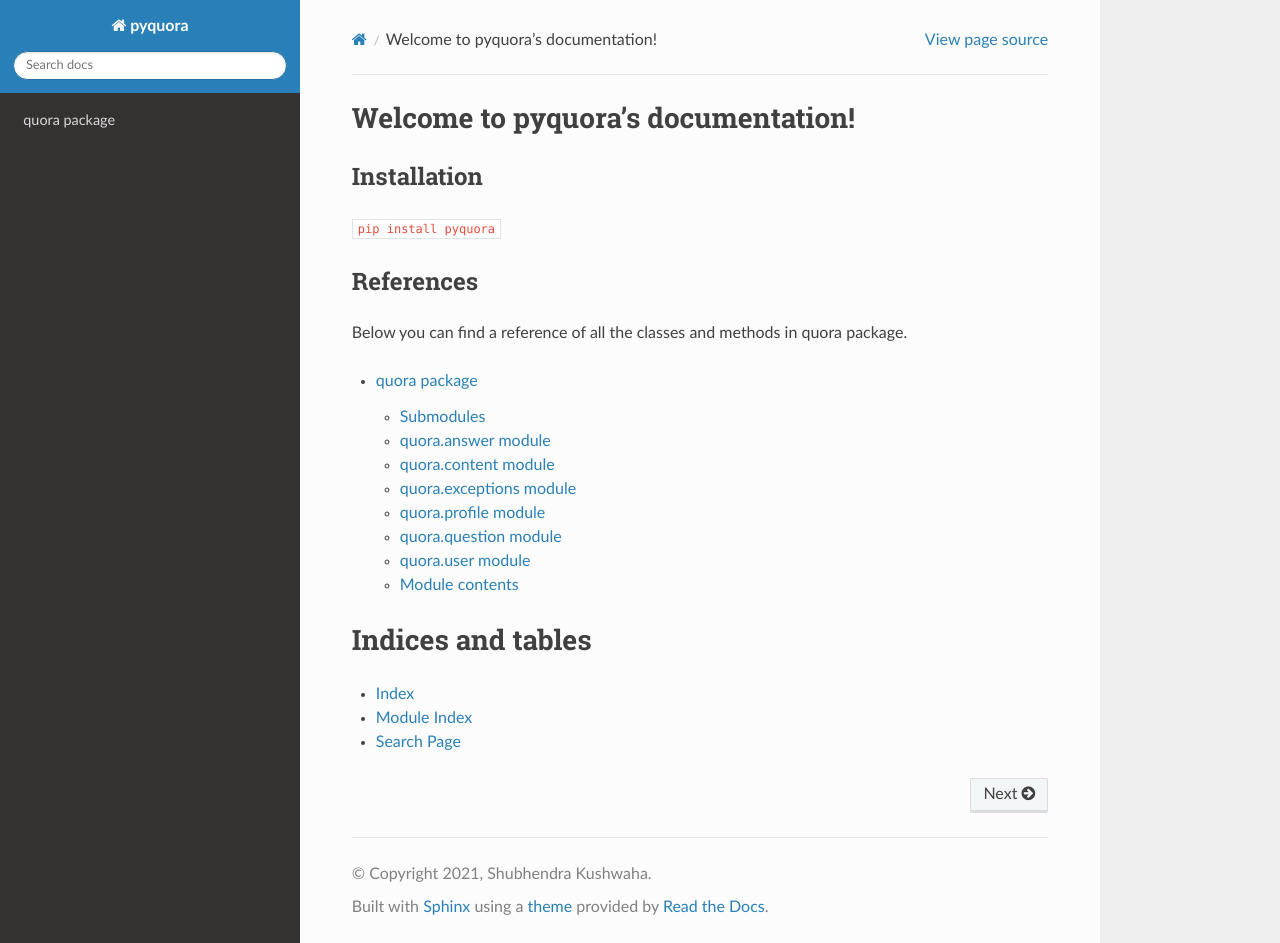
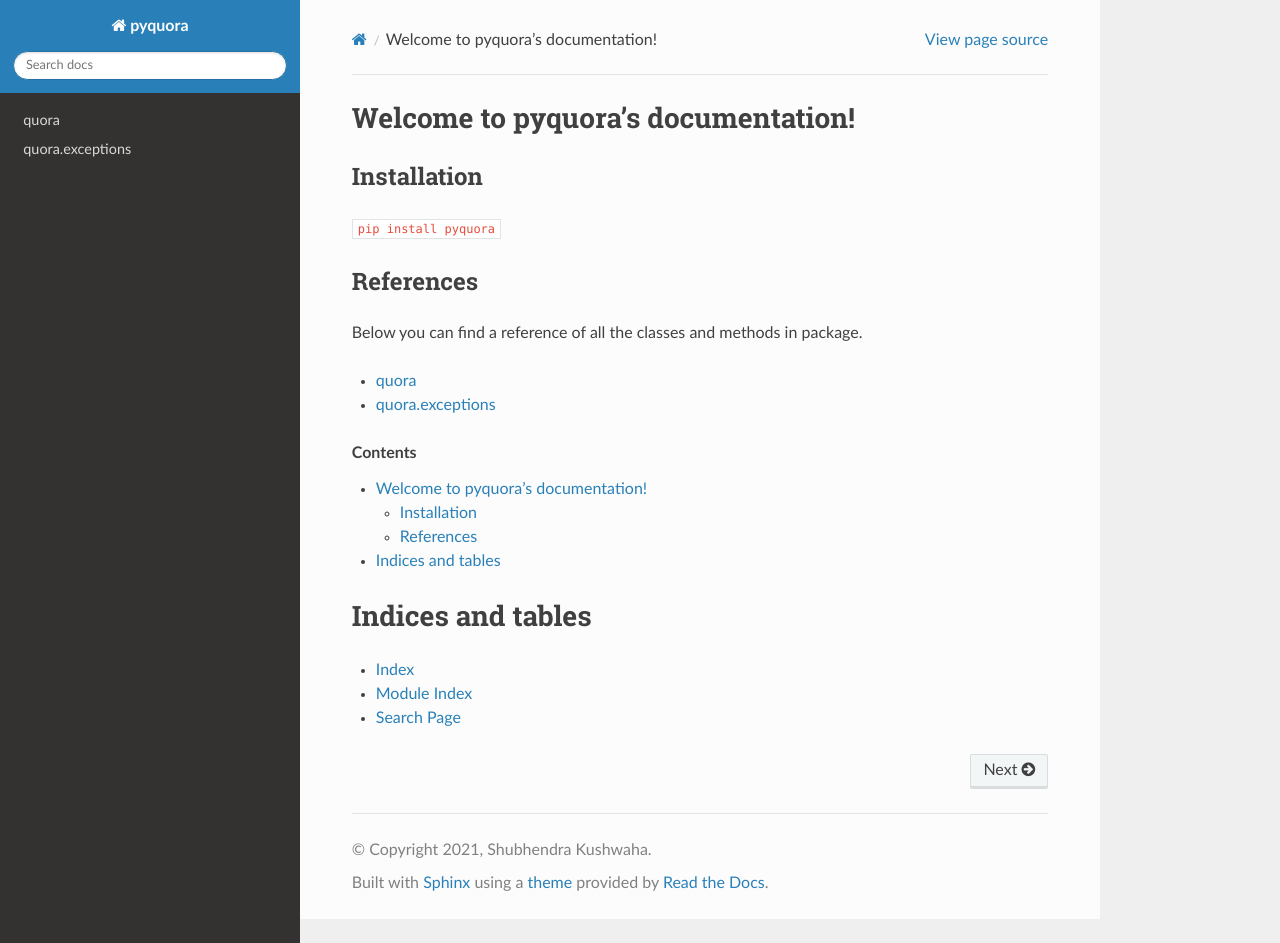
Before and after one commit to TheShubhendra/pyquora, a Sphinx documentation site: the page built from docs/source/index.rst, in a window 1280 px wide and 943 px high. Built offline with Sphinx 7.4.7 and the Read the Docs theme 2.0.0, drawn with Linux system fonts in a browser that asks for light colours.

Commit message:
Fix documentation

```diff
--- a/docs/source/index.rst
+++ b/docs/source/index.rst
@@ -16,11 +13,17 @@ Installation
 
 References
 -----------
-Below you can find a reference of all the classes and methods in quora package.
+Below you can find a reference of all the classes and methods in  package.
 
-.. toctree ::
+.. toctree::
+   :maxdepth: 2
+
    quora
+   quora.exceptions
 
+
+.. contents::
+   :depth: 3
 
 Indices and tables
 ==================
--- a/docs/source/modules.rst
+++ /dev/null
@@ -1,7 +0,0 @@
-quora
-=====
-
-.. toctree::
-   :maxdepth: 4
-
-   quora
--- a/docs/source/quora.rst
+++ b/docs/source/quora.rst
@@ -1,61 +1,7 @@
-quora package
+quora
 =============
-
-Submodules
-----------
-
-quora.answer module
--------------------
-
-.. automodule:: quora.answer
-   :members:
-   :undoc-members:
-   :show-inheritance:
-
-quora.content module
---------------------
-
-.. automodule:: quora.content
-   :members:
-   :undoc-members:
-   :show-inheritance:
-
-quora.exceptions module
------------------------
-
-.. automodule:: quora.exceptions
-   :members:
-   :undoc-members:
-   :show-inheritance:
-
-quora.profile module
---------------------
-
-.. automodule:: quora.profile
-   :members:
-   :undoc-members:
-   :show-inheritance:
-
-quora.question module
----------------------
-
-.. automodule:: quora.question
-   :members:
-   :undoc-members:
-   :show-inheritance:
-
-quora.user module
------------------
-
-.. automodule:: quora.user
-   :members:
-   :undoc-members:
-   :show-inheritance:
-
-Module contents
----------------
 
 .. automodule:: quora
    :members:
+   :special-members: __init__, __str__
    :undoc-members:
-   :show-inheritance:
```
Also changed, not shown: other parts of docs/source/index.rst (+0 -3 lines), docs/source/quora.exceptions.rst (added, +7 -0 lines).
